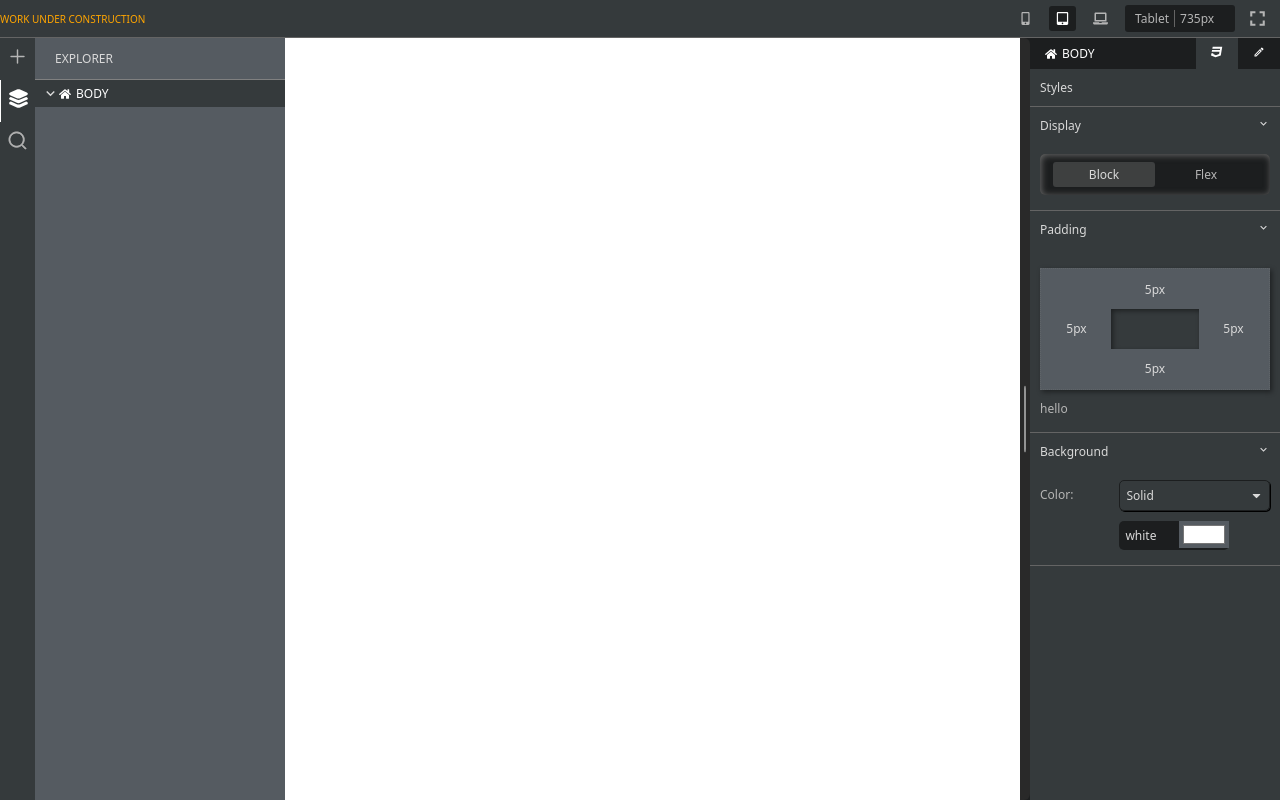
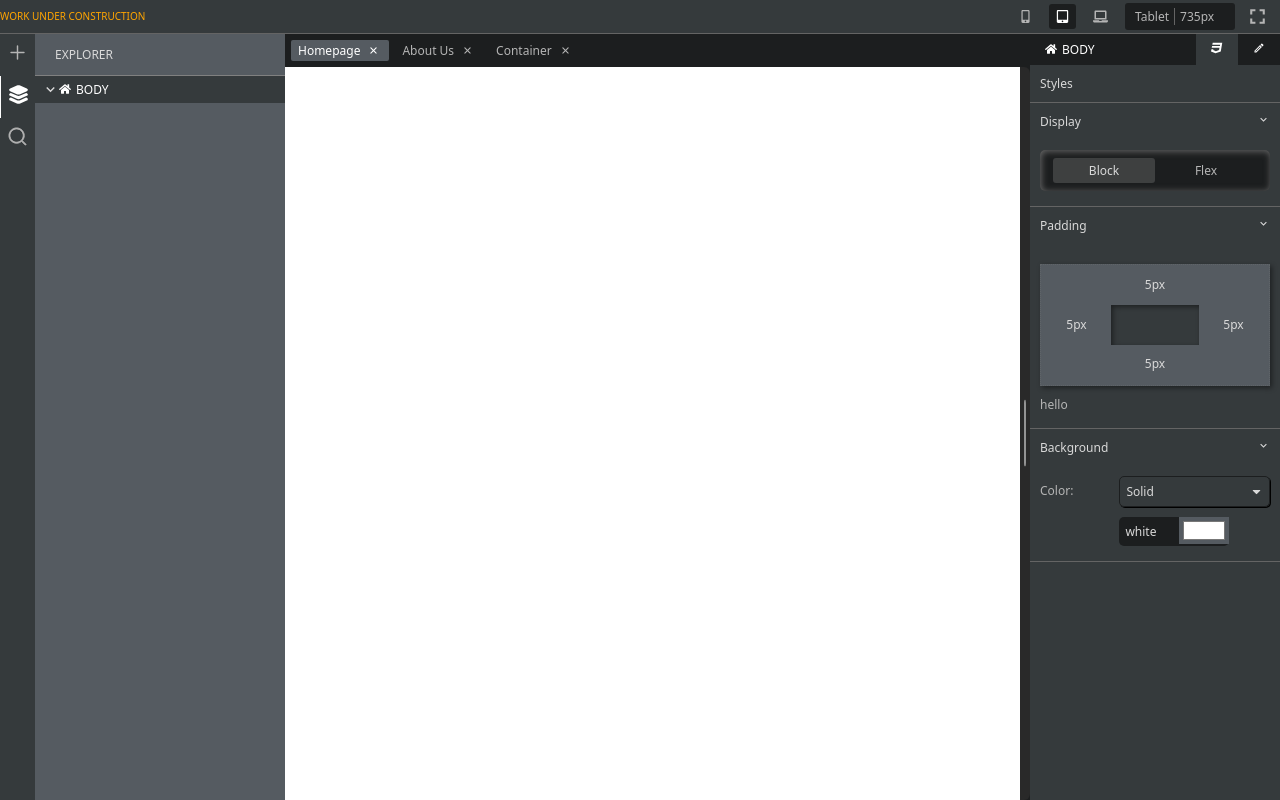
Before and after one commit to priyanshu88064/divbucket, a React (Vite) app: page / in a window 1280 px wide. Built offline with nearby package versions, Linux system fonts and the light colour scheme.

Commit message:
added tabs UI

```diff
--- a/src/Components/Headbar/headbar.module.css
+++ b/src/Components/Headbar/headbar.module.css
@@ -1,7 +1,7 @@
 .head{
     background-color: var(--bg_gray);
     color: white;
-    height: 40px;
+    height: 35px;
     border-bottom: 1px solid var(--gray_border);
     display: flex;
     align-items: center;
--- a/src/index.css
+++ b/src/index.css
@@ -16,6 +16,7 @@
   --gray_border: rgb(100, 100, 100);
   --resizeblue: #c800ff;
   --hoverblue:#15539E;
+  --gradient:linear-gradient(to right, #493240, #ff0099);
 }
 
 ::-webkit-scrollbar {
--- a/src/pages/playground/Playground.jsx
+++ b/src/pages/playground/Playground.jsx
@@ -4,13 +4,15 @@ import Cssbar from '../../Components/Cssbar/Cssbar';
 import TreeManager from '../../utils/TreeManager';
 import { useDispatch } from 'react-redux';
 import { updateBgContentRect } from '../../store/reducers/treeReducer';
-import { useEffect, useRef } from 'react';
+import { useEffect, useRef, useState } from 'react';
 import { useDrag } from '../../utils/hooks/useDrag';
+import { IoIosClose } from 'react-icons/io';
 
 export default () => {
     const dispatch = useDispatch();
     const bgRef = useRef(null);
     const { handleDragStart, handleDragEnd, handleDragOver, handleDrop, handleDragLeave } = useDrag({ styles });
+    const [tab,setTab] = useState(0);
 
     useEffect(() => {
         const observer = new ResizeObserver(entries => {
@@ -33,6 +35,11 @@ export default () => {
                 onDragLeave={handleDragLeave}
                 onDragEnd={handleDragEnd}
             >
+                <div className={styles.tabwrap}>
+                    <div onClick={()=>setTab(0)} className={`${styles.tab} ${tab===0 && styles.activetab}`}>Homepage  <IoIosClose style={{cursor:"pointer"}} size={17}/></div>
+                    <div onClick={()=>setTab(1)} className={`${styles.tab} ${tab===1 && styles.activetab}`}>About Us  <IoIosClose style={{cursor:"pointer"}} size={17}/></div>
+                    <div onClick={()=>setTab(2)} className={`${styles.tab} ${tab===2 && styles.activetab}`}>Container <IoIosClose style={{cursor:"pointer"}} size={17}/></div>
+                </div>
                 <TreeManager />
             </div>
             <Cssbar />
--- a/src/pages/playground/playground.module.css
+++ b/src/pages/playground/playground.module.css
@@ -4,25 +4,40 @@
   width: 100%;
   overflow: hidden;
 }
-.container {
-  background-color: var(--pg_bg);
-  position: fixed;
-  width: 100%;
-  height: 100%;
-  overflow: scroll;
-}
 .bg {
   background-color: var(--pg_bg);
   flex: 1;
   overflow: hidden;
+  display: flex;
+  flex-direction: column;
 }
-.container::-webkit-scrollbar {
-  display: none;
+.tabwrap {
+  display: flex;
+  color: white;
+  font-size: 12px;
+  cursor: default;
+  user-select: none;
+  padding: 6px;
+  gap: 6px;
 }
-
-.container {
-  -ms-overflow-style: none;
-  scrollbar-width: none;
+.tab {
+  padding: 2px 7px;
+  color: var(--text_2);
+  border-radius: 2px;
+  display: flex;
+  align-items: center;
+  gap: 5px;
+  transition: all 200ms;
+}
+.tab:hover{
+  background-color: var(--bg_gray);
+}
+.activetab {
+  background: var(--bg_gray0);
+  color: white;
+}
+.activetab:hover{
+  background-color: var(--bg_gray0);
 }
 .res {
   background-color: rgb(245, 181, 181);
--- a/src/store/store.js
+++ b/src/store/store.js
@@ -6,7 +6,7 @@ const store = configureStore({
     devTools:true,
     reducer:{
         treeReducer,
-        focusReducer
+        focusReducer,
     },
 });
 
--- a/src/utils/Resizable/resizable.module.css
+++ b/src/utils/Resizable/resizable.module.css
@@ -3,13 +3,16 @@
   width: fit-content;
   height: fit-content;
   justify-content: center;
+
 }
 .root{
   height: 100%;
   width: 100%;
+  overflow: hidden;
+  /* padding: 20px; */
 }
 .root > .a {
-  overflow-y: scroll;
+  overflow: scroll;
 }
 
 .a {
--- a/src/utils/hooks/useDrag.js
+++ b/src/utils/hooks/useDrag.js
@@ -129,7 +129,7 @@ export function useDrag() {
       draggedNodeRef.current?.getAttribute("data-id") ||
       createTemplate(e.dataTransfer.getData("type"), dispatch);
 
-    if (!targetId || draggedId == targetId) return;
+    if (!targetId || !draggedId || draggedId == targetId) return;
 
     if (targetId === "root") {
       dispatch(moveItem({ node: draggedId, referenceNode: targetId, pos: -1 }));
```
Also changed, not shown: TODO.txt, bugs.txt.
